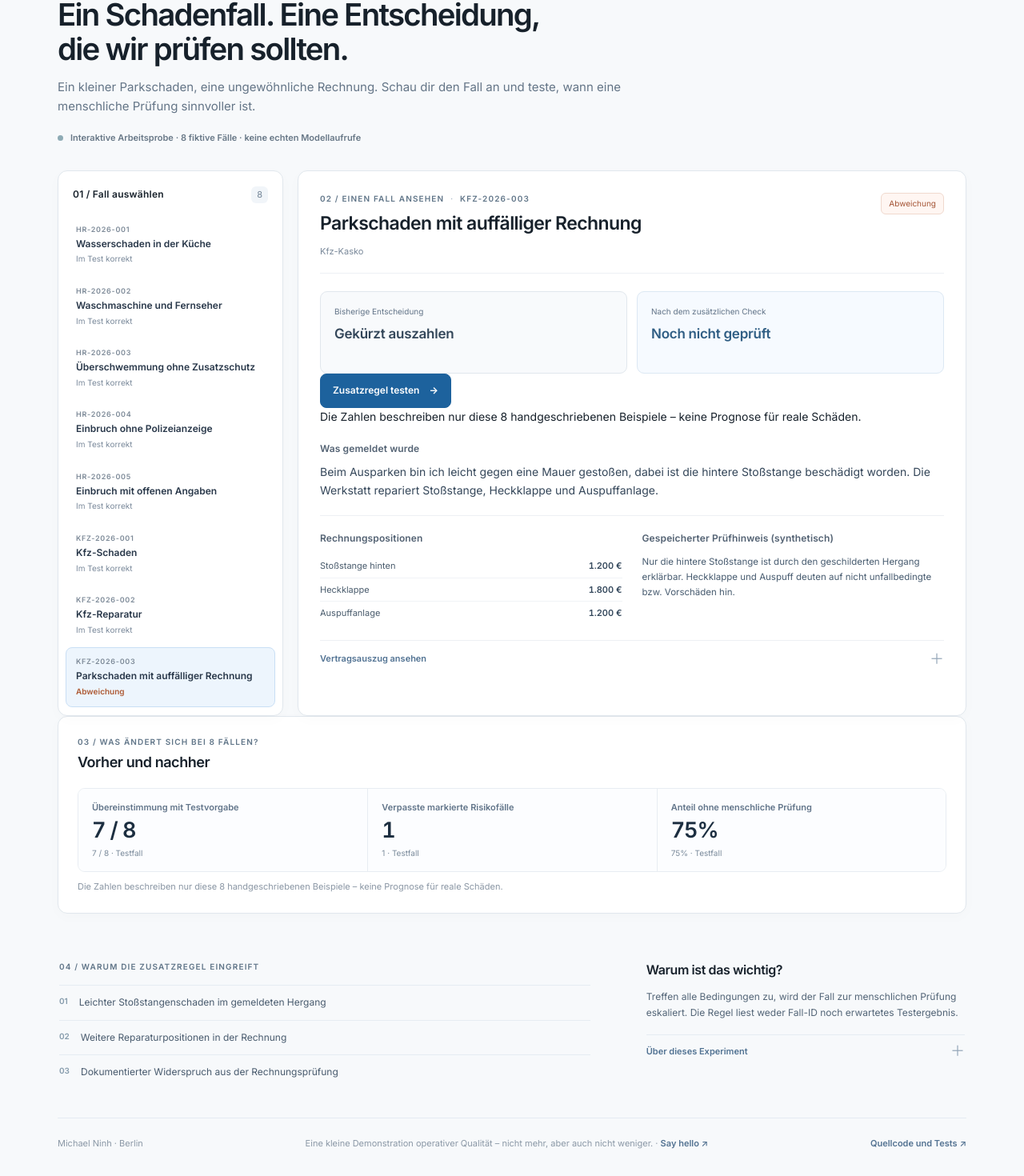
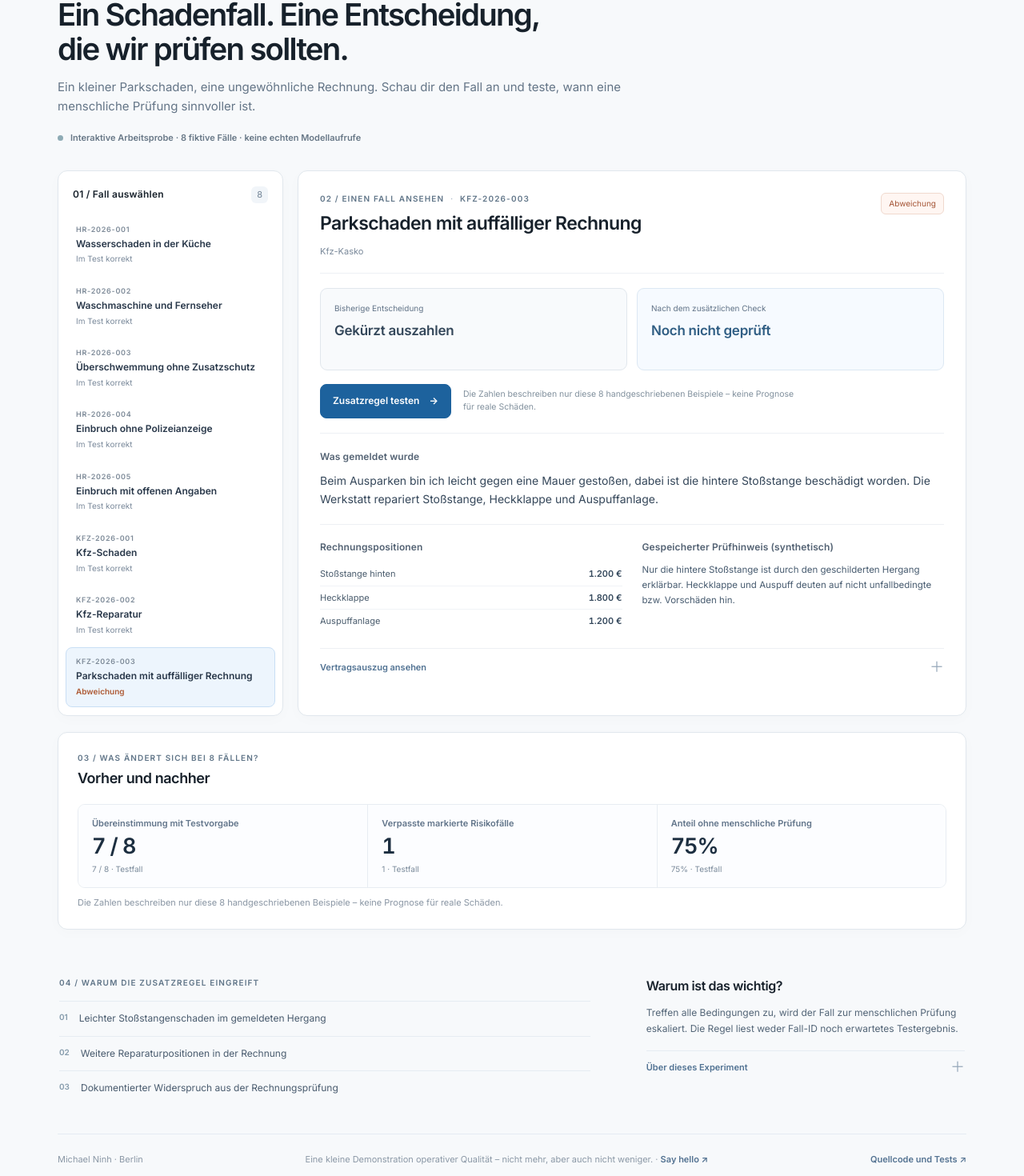
Before and after one commit to mikelninh/inca-demo, a React (Vite) app: page / in a window 1280 px wide. Shown: the part 154-1624 px from the top of the page at 80% size. Built offline with nearby package versions, Linux system fonts and the light colour scheme.

Commit message:
Polish prominent action and readability in the focused claims review UI

```diff
--- a/src/index.css
+++ b/src/index.css
@@ -141,6 +141,20 @@ button:focus-visible, a:focus-visible, summary:focus-visible {
   .explainer { grid-template-columns: 1fr; gap: 19px; }
   .site-footer { align-items: start; }
 }
+.inline-action { display:flex;align-items:center;flex-wrap:wrap;gap:15px;margin:17px 0 4px; }
+.inline-action .primary-button,.inline-action .secondary-button { min-height:43px; }
+.action-hint { max-width:420px;color:#81909d;font-size:10.5px;line-height:1.55; }
+.results { margin-top:20px; }
+.results-heading { align-items:flex-start; }
+.detail-panel .decision-row { margin-top:18px; }
+.detail-panel .claim-block { border-top:1px solid #edf0f4;margin-top:18px; }
+.site-footer p a { color:#547392;text-decoration:none;font-weight:650; }
+.site-footer p a:hover { text-decoration:underline; }
+@media(max-width:620px) {
+  .inline-action { align-items:stretch;flex-direction:column;gap:8px; }
+  .action-hint { font-size:10px; }
+}
+
 @media (prefers-reduced-motion: reduce) {
   *,*::before,*::after { animation: none!important; transition: none!important; scroll-behavior: auto!important; }
 }
```
